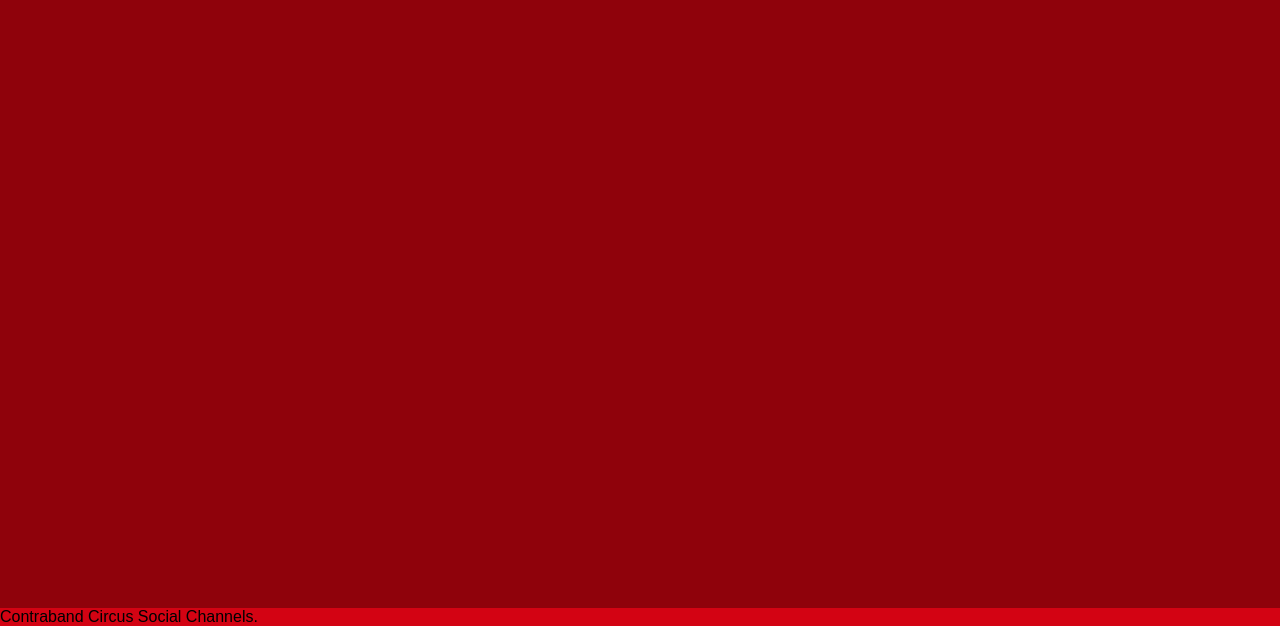
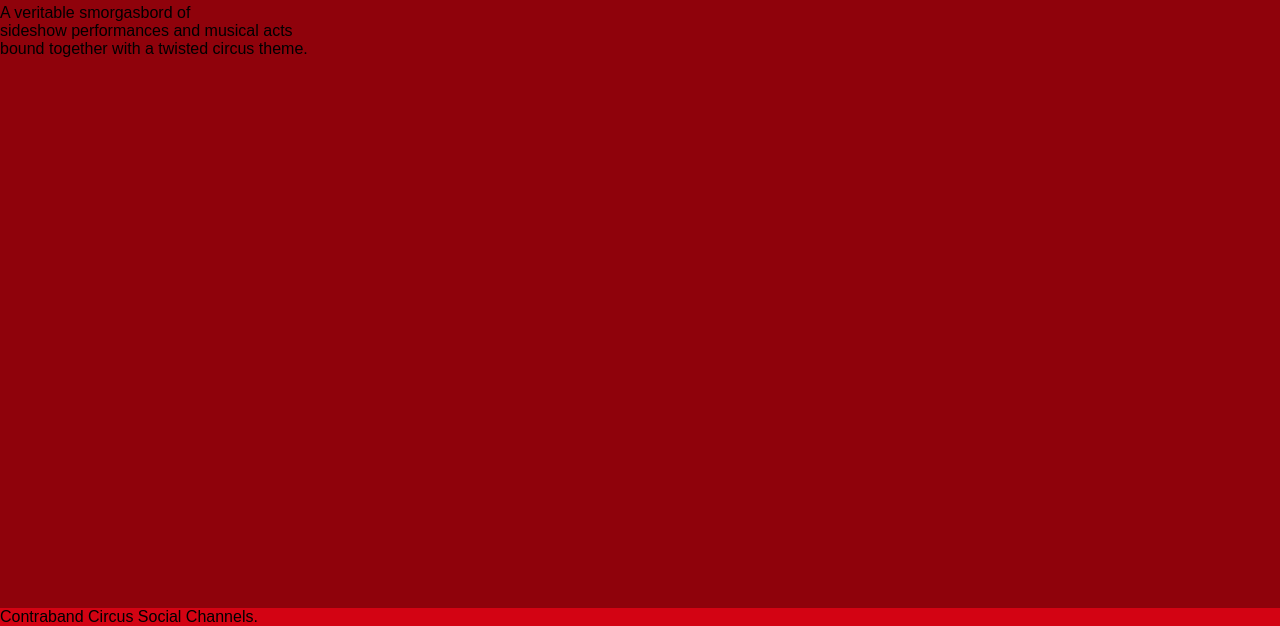
Before and after one commit to brianmeekle/milestone-project-1-NEW, a plain HTML site: page index.html in a window 1280 px wide. Shown: the part 174-800 px from the top of the page. Drawn offline with Linux system fonts and the light colour scheme.

Commit message:
used a margin-top to push main content into view from behind the header

```diff
--- a/assets/css/style.css
+++ b/assets/css/style.css
@@ -94,6 +94,8 @@ main {
     background-color: #8f020b;
     /*this flex setting fills excess space, pushes footer to bottom*/
     flex: 1 0 auto;
+    /*pushes content down from behind header*/
+    margin-top: 160px;
 
 
 }
```
